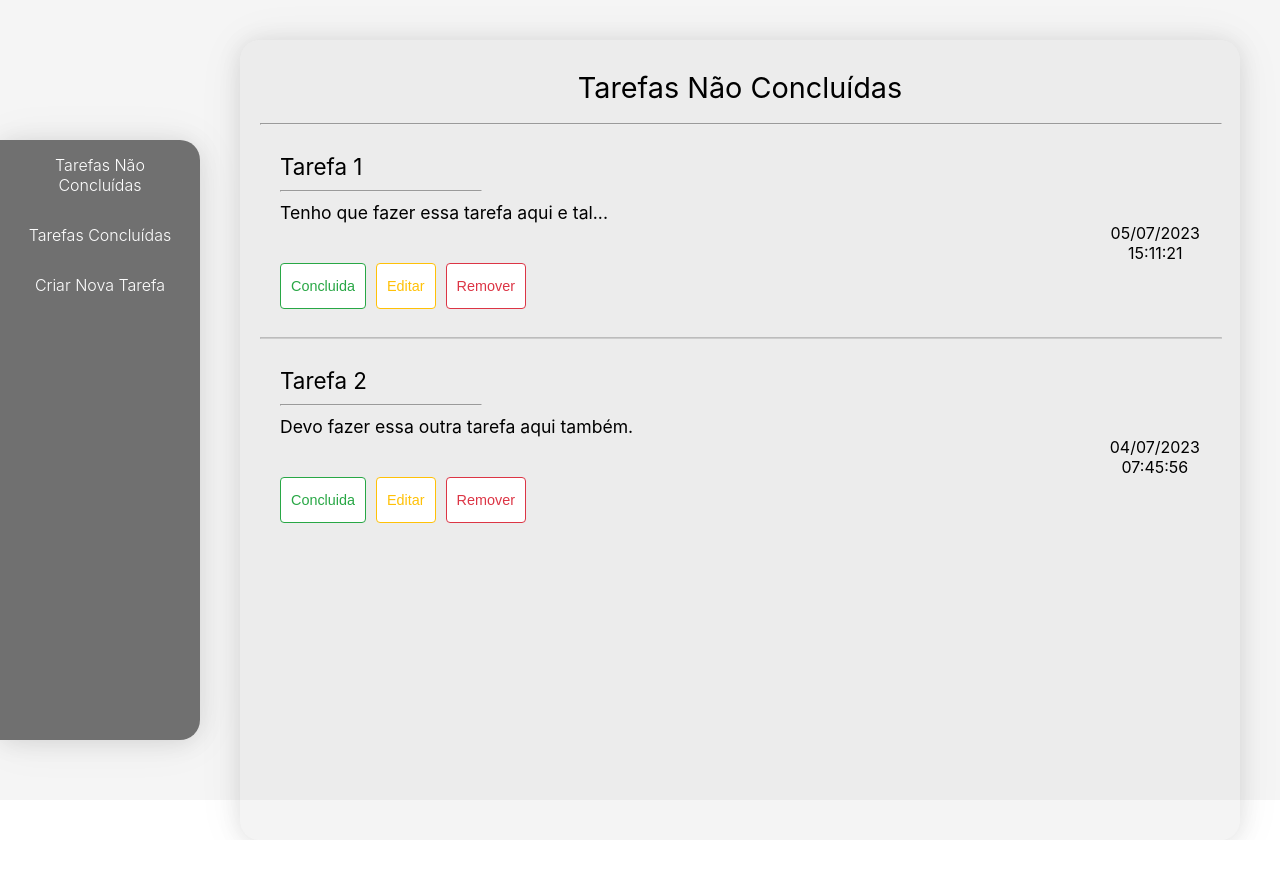
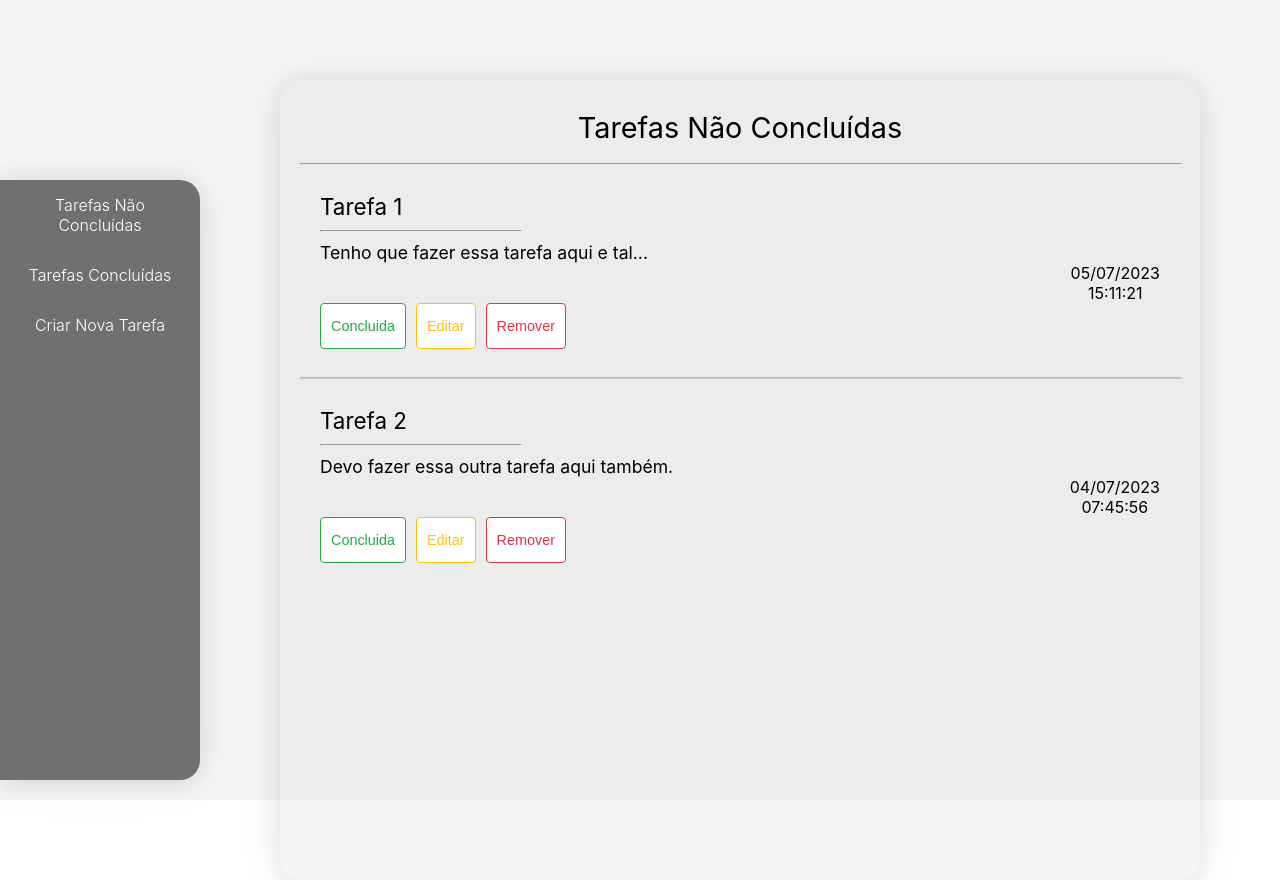
Before and after one commit to TomasCartman/TasksManager, a React (Create React App) app in the folder frontend/: page / in a window 1280 px wide. Before the commit the page ends 840 px from the top, so only its background shows below. Built offline with nearby package versions, Linux system fonts and the light colour scheme.

Commit message:
add routes to change page | refactoring Main and Tasks

```diff
--- a/frontend/package.json
+++ b/frontend/package.json
@@ -9,6 +9,7 @@
     "axios": "^1.4.0",
     "react": "^18.2.0",
     "react-dom": "^18.2.0",
+    "react-router-dom": "^6.14.1",
     "react-scripts": "5.0.1",
     "web-vitals": "^2.1.4"
   },
--- /dev/null
+++ b/frontend/src/components/task/TaskForm.jsx
@@ -0,0 +1,10 @@
+import './TaskForm.css'
+import React, { Component } from 'react'
+
+export default class TaskForm extends Component {
+    render() {
+        return (
+            <div></div>
+        )
+    }
+}
--- a/frontend/src/components/task/Tasks.jsx
+++ b/frontend/src/components/task/Tasks.jsx
@@ -1,17 +1,20 @@
 import './Tasks.css'
 import React, { Component } from 'react'
 import Task from './Task'
+import Main from '../templates/Main'
 
 export default class Tasks extends Component {
     render() {
         return (
+            <Main header="Tarefas Não Concluídas" >
                 <div className='tasks'>
                     <Task title="Tarefa 1" taskContent="Tenho que fazer essa tarefa aqui e tal..."
                         creationDate="05/07/2023" creationTime="15:11:21" />
-                <hr className='cl hr'/>
+                    <hr className='cl hr' />
                     <Task title="Tarefa 2" taskContent="Devo fazer essa outra tarefa aqui também."
                         creationDate="04/07/2023" creationTime="07:45:56" />
                 </div>
+            </Main>
         )
     }
 }
--- a/frontend/src/components/templates/Main.css
+++ b/frontend/src/components/templates/Main.css
@@ -5,7 +5,7 @@
     align-items: center;
     flex-direction: column;
     background-color: rgba(200, 200, 200, 0.2);
-    margin: 40px;
+    margin: 80px;
     padding: 20px;
     border-radius: 20px;
     height: 800px;
--- a/frontend/src/components/templates/Main.jsx
+++ b/frontend/src/components/templates/Main.jsx
@@ -6,7 +6,7 @@ const main = props =>
     <main className='content'>
         <div className='header'>{props.header}</div>
         <hr className='cl' />
-        <Tasks {...props} />
+        {props.children}
     </main>
 
 export default main
--- a/frontend/src/main/App.jsx
+++ b/frontend/src/main/App.jsx
@@ -1,12 +1,16 @@
 import './App.css'
 import React from "react"
+import { BrowserRouter } from 'react-router-dom'
+
+import Routes from './Routes'
 import Nav from '../components/templates/Nav'
-import Main from '../components/templates/Main'
 
 const app = props =>
-    <div className="app">
-        <Nav />
-        <Main header="Tarefas Não Concluídas" />
-    </div>
+    <BrowserRouter>
+        <div className="app">
+            <Nav />
+            <Routes />
+        </div>
+    </BrowserRouter>
 
 export default app
--- /dev/null
+++ b/frontend/src/main/Routes.jsx
@@ -0,0 +1,14 @@
+import React from "react"
+import { Routes, Route } from 'react-router-dom'
+
+import Tasks from '../components/task/Tasks'
+import TaskForm from '../components/task/TaskForm'
+
+const routes = props =>
+    <Routes>
+        <Route exact path='/' element={<Tasks />}  />
+        <Route path='/newTask' element={<TaskForm />} />
+        <Route path='*' element={<Tasks />} />
+    </Routes>
+
+export default routes
```
Also changed, not shown: frontend/src/components/task/TaskForm.css (added), 1 other file (tests, documents, lock files or other folders). Lines whose indentation alone changed are shown as unchanged.
